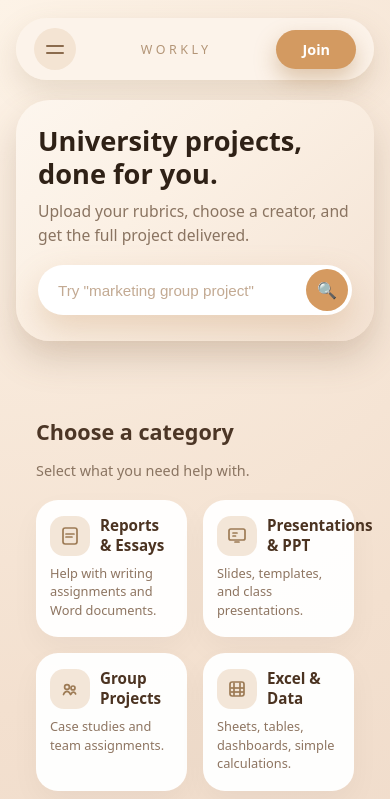
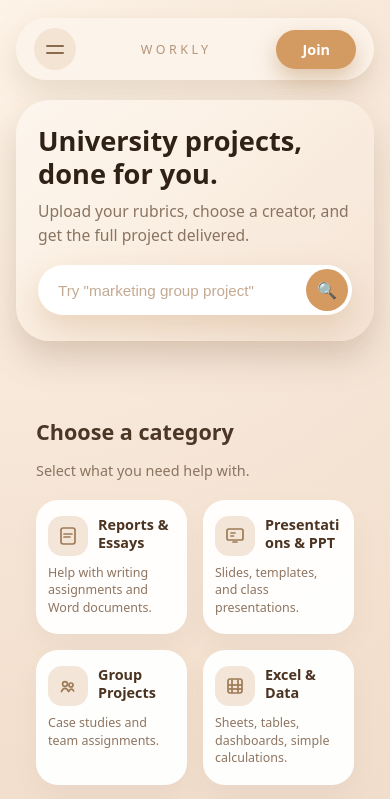
Before and after one commit to SEBRAHEIM/workly-landing, a Next.js app: page / in a window 390 px wide. Shown: the top 799 px of the page. Built offline with nearby package versions, Linux system fonts and the light colour scheme.

Commit message:
Tighten mobile category card text so it stays inside cards

```diff
--- a/styles/globals.css
+++ b/styles/globals.css
@@ -547,3 +547,22 @@ button {
     padding: 18px 16px 20px;
   }
 }
+
+
+/* === Fix mobile category cards text staying inside box === */
+@media (max-width: 767px) {
+  .category-card {
+    padding: 16px 12px 18px;
+  }
+
+  .category-card-heading h3 {
+    font-size: 0.9rem;
+    line-height: 1.25;
+    word-break: break-word; /* يخلي "Presentations & PPT" يلف داخل الكرت */
+  }
+
+  .category-card-desc {
+    font-size: 0.78rem;
+    line-height: 1.4;
+  }
+}
```
